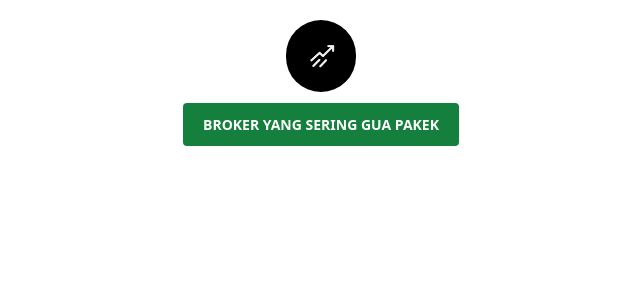
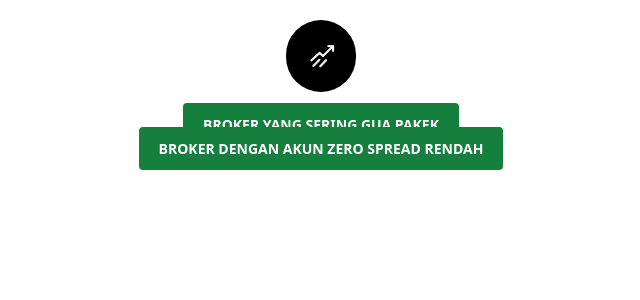
Before and after one commit to Namskt/sktraders, a React (Vite) app: page / in a window 1280 px wide. Shown: the top 300 px of the page, without its empty margins (319-959 px from the left). Built offline with nearby package versions, Linux system fonts and the light colour scheme.

Commit message:
Update App.jsx

```diff
--- a/src/App.jsx
+++ b/src/App.jsx
@@ -22,6 +22,14 @@ function App() {
             BROKER YANG SERING GUA PAKEK
           </a>
         </div>
+        <div>
+          <a
+            href="https://one.exnesstrack.org/boarding/sign-up/a/7di01z8hol?lng=id"
+            className="py-3 px-5 bg-green-700 rounded text-white text-sm font-semibold hover:bg-green-800 hover:text-white"
+          >
+            BROKER DENGAN AKUN ZERO SPREAD RENDAH
+          </a>
+        </div>
       </div>
     </div>
   );
```
